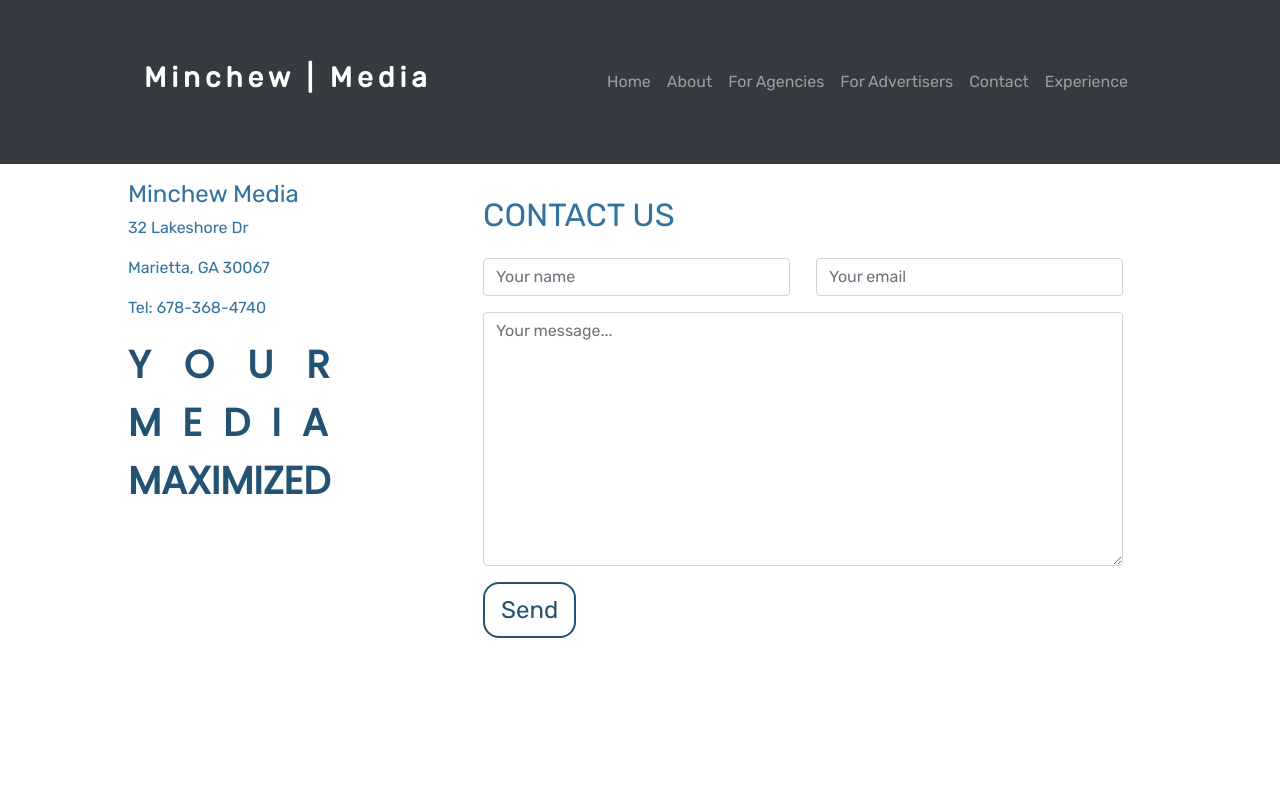
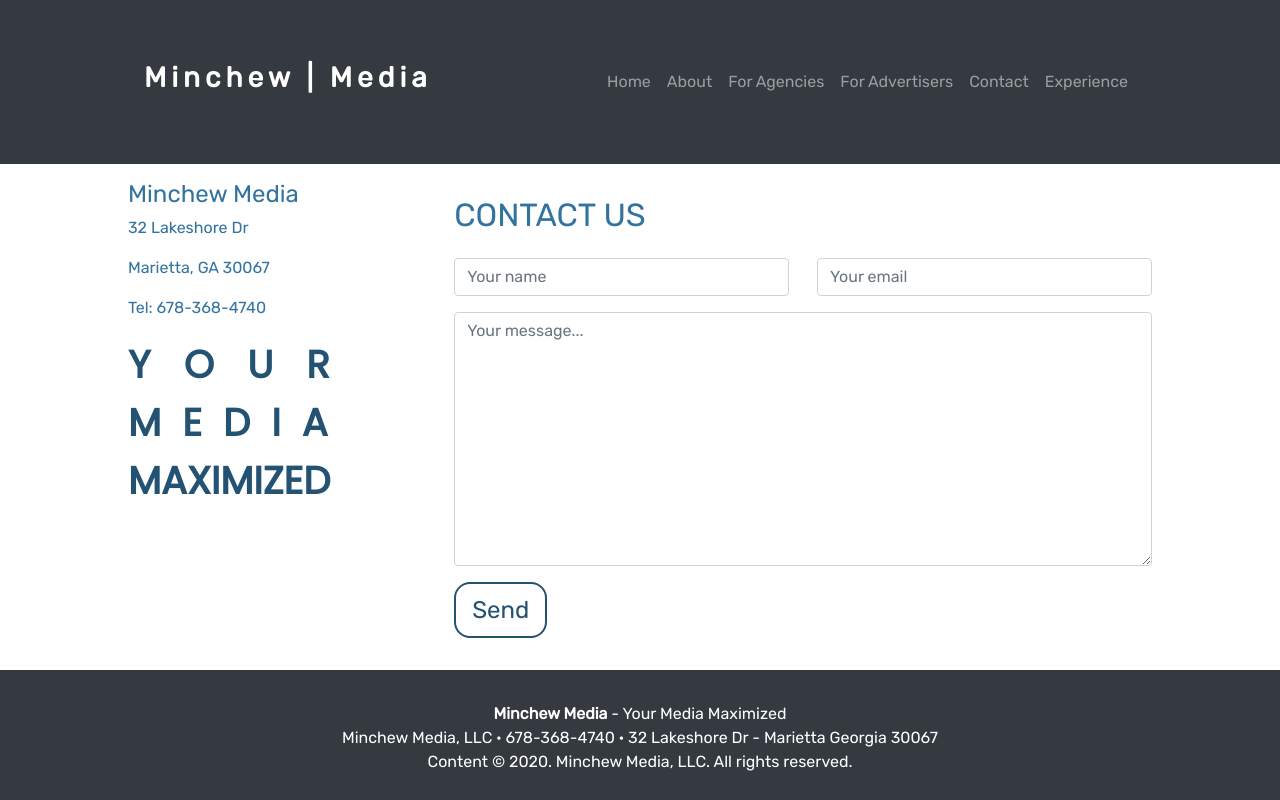
Before and after one commit to scottrollan/minchew, a React (Create React App) app: page /Contact in a window 1280 px wide. Built offline with nearby package versions, Linux system fonts and the light colour scheme.

Commit message:
got contact page formatted, working on recaptcha

```diff
--- a/public/index.html
+++ b/public/index.html
@@ -36,7 +36,6 @@
       method="post"
       data-netlify="true"
       netlify-honeypot="bot-field"
-      data-netlify-recaptcha="true"
       hidden
     >
       <input type="text" name="name" />
--- a/src/components/ContactForm.js
+++ b/src/components/ContactForm.js
@@ -60,12 +60,11 @@
   return (
     <Form
       onSubmit={handleSubmit}
-      data-netlify-recaptcha="true"
       style={{
-        minHeight: '100vh',
         width: '100%',
-        padding: '0 calc(50% - 320px',
+        padding: '0 0 2rem 0',
       }}
+      name="contact"
       id="contactForm"
     >
       <input type="hidden" name="form-name" value="contact" />
@@ -104,7 +103,6 @@
         required
         className={styles.textArea}
       />
-      <div data-netlify-recaptcha="true"></div>{' '}
       <Button
         variant="secondary"
         className={styles.contactButton}
--- a/src/pages/Home.module.scss
+++ b/src/pages/Home.module.scss
@@ -4,10 +4,11 @@
 .textScrollDiv {
   @include eighty;
   height: 44vw;
-  max-height: 83vh;
-  max-width: 1078px;
+  max-height: 592px;
+  max-width: 1080px;
   background-image: url('../assets/multimediaGal.jpg');
   background-size: contain;
+  // background-repeat: no-repeat;
   display: flex;
   justify-content: flex-end;
   @media (pointer: coarse) {
```
